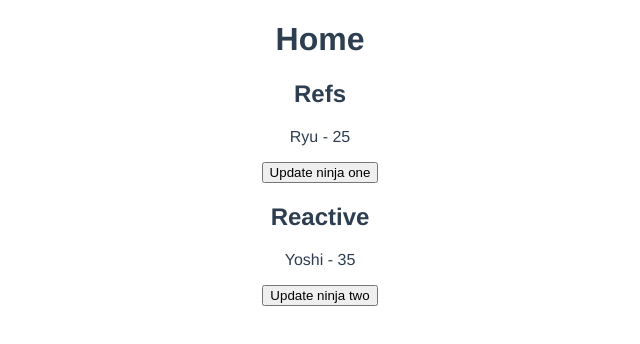
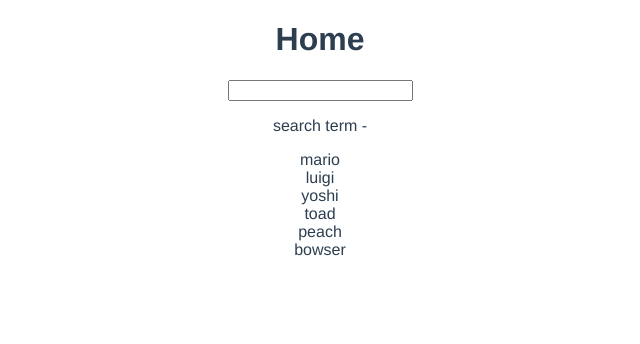
Before and after one commit to NicolasLeigh/vue-firebase, a Vue app in the folder 07/dojo-blog/: page / in a window 1280 px wide. Shown: the top 344 px of the page, without its empty margins (320-960 px from the left). Built offline with nearby package versions, Linux system fonts and the light colour scheme.

Commit message:
using computed to filter name

```diff
--- a/07/dojo-blog/src/views/HomeView.vue
+++ b/07/dojo-blog/src/views/HomeView.vue
@@ -1,39 +1,26 @@
 <template>
   <div class="home">
     <h1>Home</h1>
-    <h2>Refs</h2>
-    <p>{{ ninjaOne.name }} - {{ ninjaOne.age }}</p>
-    <button @click="updateNinjaOne">Update ninja one</button>
-    <h2>Reactive</h2>
-    <p>{{ ninjaTwo.name }} - {{ ninjaTwo.age }}</p>
-    <button @click="updateNinjaTwo">Update ninja two</button>
+    <input type="text" v-model="search" />
+    <p>search term - {{ search }}</p>
+    <div v-for="name in matchingNames" :key="name">{{ name }}</div>
   </div>
 </template>
 
 <script>
-import { ref, reactive } from 'vue';
+import { ref, computed } from 'vue';
 
 export default {
   name: 'HomeView',
   setup() {
-    const ninjaOne = ref({
-      name: 'Ryu',
-      age: 25,
-    });
-    // cannot use primitive values with reactive
-    const ninjaTwo = reactive({
-      name: 'Yoshi',
-      age: 35,
+    const search = ref('');
+    const names = ref(['mario', 'luigi', 'yoshi', 'toad', 'peach', 'bowser']);
+
+    const matchingNames = computed(() => {
+      return names.value.filter((name) => name.includes(search.value));
     });
 
-    const updateNinjaOne = () => {
-      ninjaOne.value.age = 30;
-    };
-    const updateNinjaTwo = () => {
-      ninjaTwo.age = 40;
-    };
-
-    return { ninjaOne, updateNinjaOne, ninjaTwo, updateNinjaTwo };
+    return { names, search, matchingNames };
   },
 };
 </script>
```
